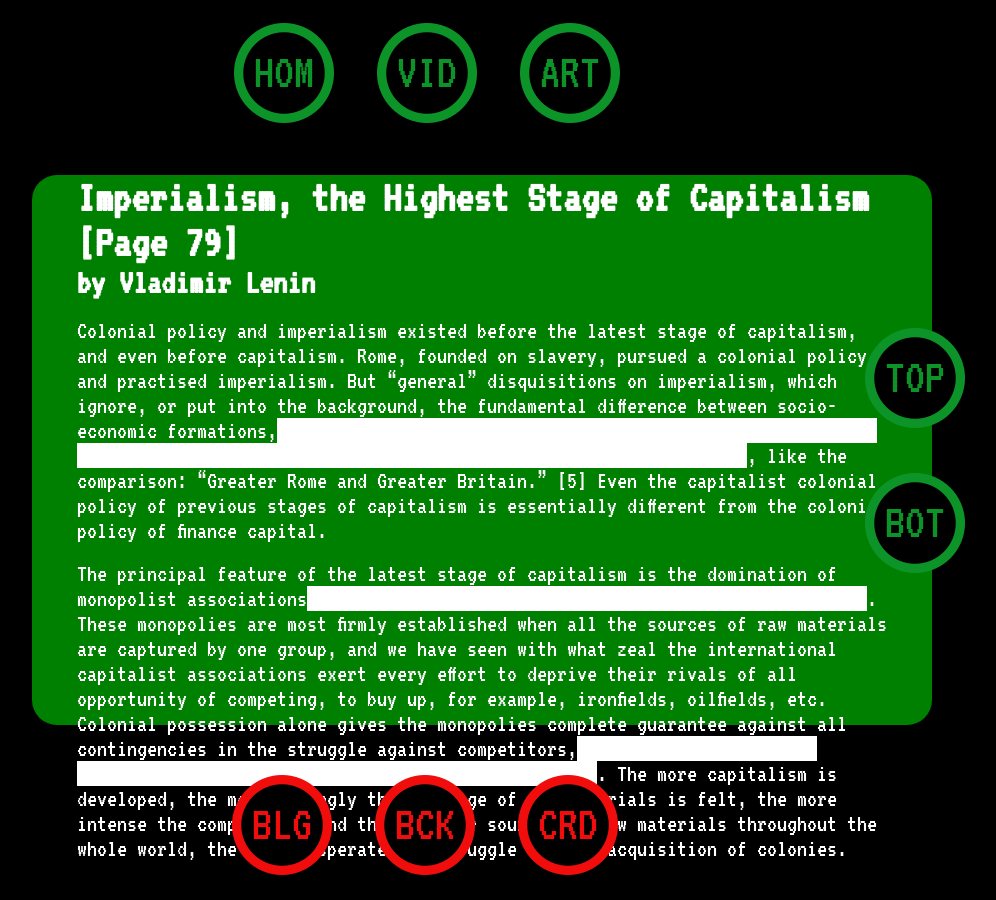
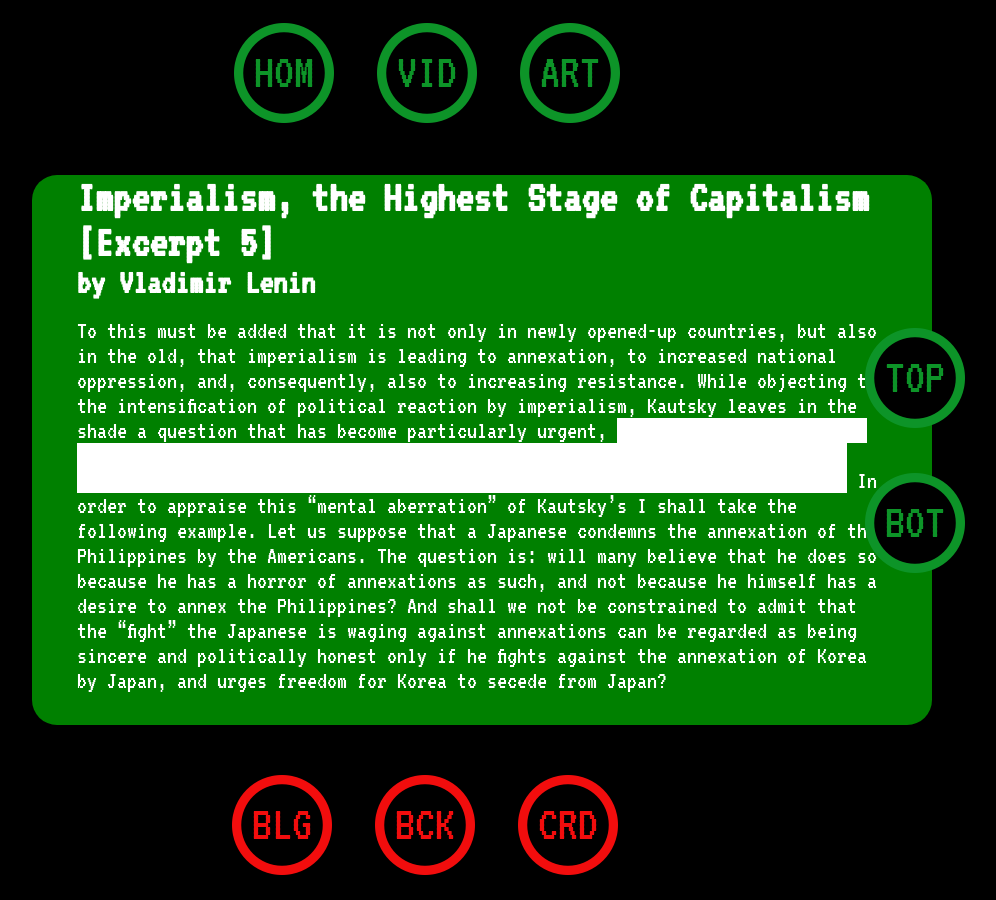
Before and after one commit to JackFrathbone/WSOA4175A_2282711, a React (Create React App) app: page /art in a window 1280 px wide. Shown: the whole page, without its empty margins (215-1211 px from the left). Built offline with nearby package versions, Linux system fonts and the light colour scheme.

Commit message:
Randomised text

```diff
--- a/package.json
+++ b/package.json
@@ -8,6 +8,7 @@
     "@testing-library/react": "^12.1.4",
     "@testing-library/user-event": "^13.5.0",
     "react": "^17.0.2",
+    "react-cookie": "^4.1.1",
     "react-dom": "^17.0.2",
     "react-router-dom": "^6.3.0",
     "react-scripts": "5.0.0",
--- a/src/components/pages/Art.js
+++ b/src/components/pages/Art.js
@@ -6,6 +6,7 @@ export default class Art extends Component {
     super();
     this.state = {
       textClicked: false,
+      randomNum: Math.floor(Math.random() * 5) + 0,
     };
     this.toggle = this.toggle.bind(this);
   }
@@ -14,58 +15,181 @@ export default class Art extends Component {
     this.setState({ textClicked: true });
   }
 
-  render() {
+  GetRandomText() {
+    if (this.state.randomNum === 0) {
       return (
         <div className="art">
-        <h1>Imperialism, the Highest Stage of Capitalism [Page 79]</h1>
+          <h1>Imperialism, the Highest Stage of Capitalism [Excerpt 1]</h1>
           <h2>by Vladimir Lenin</h2>
           <p>
-          Colonial policy and imperialism existed before the latest stage of
-          capitalism, and even before capitalism. Rome, founded on slavery,
-          pursued a colonial policy and practised imperialism. But “general”
-          disquisitions on imperialism, which ignore, or put into the
-          background, the fundamental difference between socio-economic
-          formations,
+            It is not without interest to observe that even then these leading
+            British bourgeois politicians saw the connection between what might
+            be called the purely economic and the socio-political roots of
+            modern imperialism. Chamberlain advocated imperialism as a “true,
+            wise and economical policy,” and pointed particularly to the German,
+            American and Belgian competition which Great Britain was
+            encountering in the world market. Salvation lies in monopoly, said
+            the capitalists as they formed cartels, syndicates and trusts.
+            Salvation lies in monopoly, echoed the political leaders of the
+            bourgeoisie, hastening to appropriate the parts of the world not yet
+            shared out. And Cecil Rhodes, we are informed by his intimate
+            friend, the journalist Stead, expressed his imperialist views to him
+            in 1895 in the following terms:{" "}
             <mark
               className={this.state.textClicked ? "unmarked" : "marked"}
               onClick={this.toggle}
             >
-            a cooperative effort by the intelligence/security services of
-            several South American countries to combat terrorism and subversion
-          </mark>
-          , like the comparison: “Greater Rome and Greater Britain.” [5] Even
-          the capitalist colonial policy of previous stages of capitalism is
-          essentially different from the colonial policy of finance capital.
+              {" "}
+              Though NED had a difficult beginning when it was a new and
+              controversial idea, it is now an established and respected
+              institution, filling a critical need with broad bipartisan support
+              from the U.S. Congress
+            </mark>{" "}
+            we colonial statesmen must acquire new lands to settle the surplus
+            population, to provide new markets for the goods produced in the
+            factories and mines. The Empire, as I have always said, is a bread
+            and butter question. If you want to avoid civil war, you must become
+            imperialists.[4]
           </p>
+        </div>
+      );
+    } else if (this.state.randomNum === 1) {
+      return (
+        <div className="art">
+          <h1>Imperialism, the Highest Stage of Capitalism [Excerpt 2]</h1>
+          <h2>by Vladimir Lenin</h2>
           <p>
-          The principal feature of the latest stage of capitalism is the
-          domination of monopolist associations
+            One of the special features of imperialism connected with the facts
+            I am describing, is the decline in emigration from imperialist
+            countries and the increase in immigration into these countries from
+            the more backward countries where lower wages are paid. As Hobson
+            observes, emigration from Great Britain has been declining since
+            1884. In that year the number of emigrants was 242,000, while in
+            1900, the number was 169,000. Emigration from Germany reached the
+            highest point between 1881 and 1890, with a total of 1,453,000
+            emigrants. In the course of the following two decades, it fell to
+            544,000 and to 341,000. On the other hand, there was an increase in
+            the number of workers entering Germany from Austria, Italy, Russia
+            and other countries. According to the 1907 census, there were
+            1,342,294 foreigners in Germany, of whom 440,800 were industrial
+            workers and 257,329 agricultural workers.[10]{" "}
             <mark
               className={this.state.textClicked ? "unmarked" : "marked"}
               onClick={this.toggle}
             >
-            50,000 killed, 30,000 disappeared and 400,000 imprisoned
-          </mark>
-          . These monopolies are most firmly established when all the sources of
-          raw materials are captured by one group, and we have seen with what
-          zeal the international capitalist associations exert every effort to
-          deprive their rivals of all opportunity of competing, to buy up, for
-          example, ironfields, oilfields, etc. Colonial possession alone gives
-          the monopolies complete guarantee against all contingencies in the
-          struggle against competitors,
+              an institution for American democracy—not programmatically, but
+              symbolically, and in the values it upholds
+            </mark>{" "}
+            In the United States, immigrants from Eastern and Southern Europe
+            are engaged in the most poorly paid jobs, while American workers
+            provide the highest percentage of overseers or of the better-paid
+            workers.[12] Imperialism has the tendency to create privileged
+            sections also among the workers, and to detach them from the broad
+            masses of the proletariat.
+          </p>
+        </div>
+      );
+    } else if (this.state.randomNum === 2) {
+      return (
+        <div className="art">
+          <h1>Imperialism, the Highest Stage of Capitalism [Excerpt 3]</h1>
+          <h2>by Vladimir Lenin</h2>
+          <p>
+            These simple figures show perhaps better than lengthy disquisitions
+            how the concentration of capital and the growth of bank turnover are
+            radically changing the significance of the banks. Scattered
+            capitalists{" "}
             <mark
               className={this.state.textClicked ? "unmarked" : "marked"}
               onClick={this.toggle}
             >
-            United States government provided planning, coordinating, training
-            on torture
-          </mark>
-          . The more capitalism is developed, the more strongly the shortage of
-          raw materials is felt, the more intense the competition and the hunt
-          for sources of raw materials throughout the whole world, the more
-          desperate the struggle for the acquisition of colonies.
+              interconnected economic and financial system, ubiquitous
+              communication networks, international norms and institutions, and
+              global media and culture
+            </mark>{" "}
+            a handful of monopolists subordinate to their will all the
+            operations, both commercial and industrial, of the whole of
+            capitalist society; for they are enabled by means of their banking
+            connections, their current accounts and other financial
+            operations—first, to ascertain exactly the financial position of the
+            various capitalists, then to control them, to influence them by
+            restricting or enlarging, facilitating or hindering credits, and
+            finally to entirely determine their fate, determine their income,
+            deprive them of capital, or permit them to increase their capital
+            rapidly and to enormous dimensions, etc.
+          </p>
+        </div>
+      );
+    } else if (this.state.randomNum === 3) {
+      return (
+        <div className="art">
+          <h1>Imperialism, the Highest Stage of Capitalism [Excerpt 4]</h1>
+          <h2>by Vladimir Lenin</h2>
+          <p>
+            Monopolies, oligarchy, the striving for domination and not for
+            freedom, the exploitation of an increasing number of small or weak
+            nations by a handful of the richest or most powerful nations—all
+            these have given birth to those distinctive characteristics of
+            imperialism which compel us to define it as parasitic or decaying
+            capitalism. More and more prominently there emerges, as one of the
+            tendencies of imperialism, the creation of{" "}
+            <mark
+              className={this.state.textClicked ? "unmarked" : "marked"}
+              onClick={this.toggle}
+            >
+              In the region’s conflict countries, NED maintained a modest
+              presence with the aim of contributing to post-conflict political
+              transitions
+            </mark>{" "}
+            be a mistake to believe that this tendency to decay precludes the
+            rapid growth of capitalism. It does not. In the epoch of
+            imperialism, certain branches of industry, certain strata of the
+            bourgeoisie and certain countries betray, to a greater or lesser
+            degree, now one and now another of these tendencies. On the whole,
+            capitalism is growing far more rapidly than before; but this growth
+            is not only becoming more and more uneven in general, its unevenness
+            also manifests itself, in particular, in the decay of the countries
+            which are richest in capital (Britain).
+          </p>
+        </div>
+      );
+    } else if (this.state.randomNum === 4) {
+      return (
+        <div className="art">
+          <h1>Imperialism, the Highest Stage of Capitalism [Excerpt 5]</h1>
+          <h2>by Vladimir Lenin</h2>
+          <p>
+            To this must be added that it is not only in newly opened-up
+            countries, but also in the old, that imperialism is leading to
+            annexation, to increased national oppression, and, consequently,
+            also to increasing resistance. While objecting to the
+            intensification of political reaction by imperialism, Kautsky leaves
+            in the shade a question that has become particularly urgent,{" "}
+            <mark
+              className={this.state.textClicked ? "unmarked" : "marked"}
+              onClick={this.toggle}
+            >
+              NED reaffirmed commitments to the largest countries of the region,
+              Brazil and Mexico, that are currently facing the menaces of right-
+              and left-wing populist governments, respectively
+            </mark>{" "}
+            In order to appraise this “mental aberration” of Kautsky’s I shall
+            take the following example. Let us suppose that a Japanese condemns
+            the annexation of the Philippines by the Americans. The question is:
+            will many believe that he does so because he has a horror of
+            annexations as such, and not because he himself has a desire to
+            annex the Philippines? And shall we not be constrained to admit that
+            the “fight” the Japanese is waging against annexations can be
+            regarded as being sincere and politically honest only if he fights
+            against the annexation of Korea by Japan, and urges freedom for
+            Korea to secede from Japan?
           </p>
         </div>
       );
     }
   }
+
+  render() {
+    return this.GetRandomText();
+  }
+}
```
Also changed, not shown: src/components/FrameBottom.js (+4 -4 lines), src/components/FrameTop.js (+7 -6 lines), 1 other file (tests, documents, lock files or other folders). Lines whose indentation alone changed are shown as unchanged.
